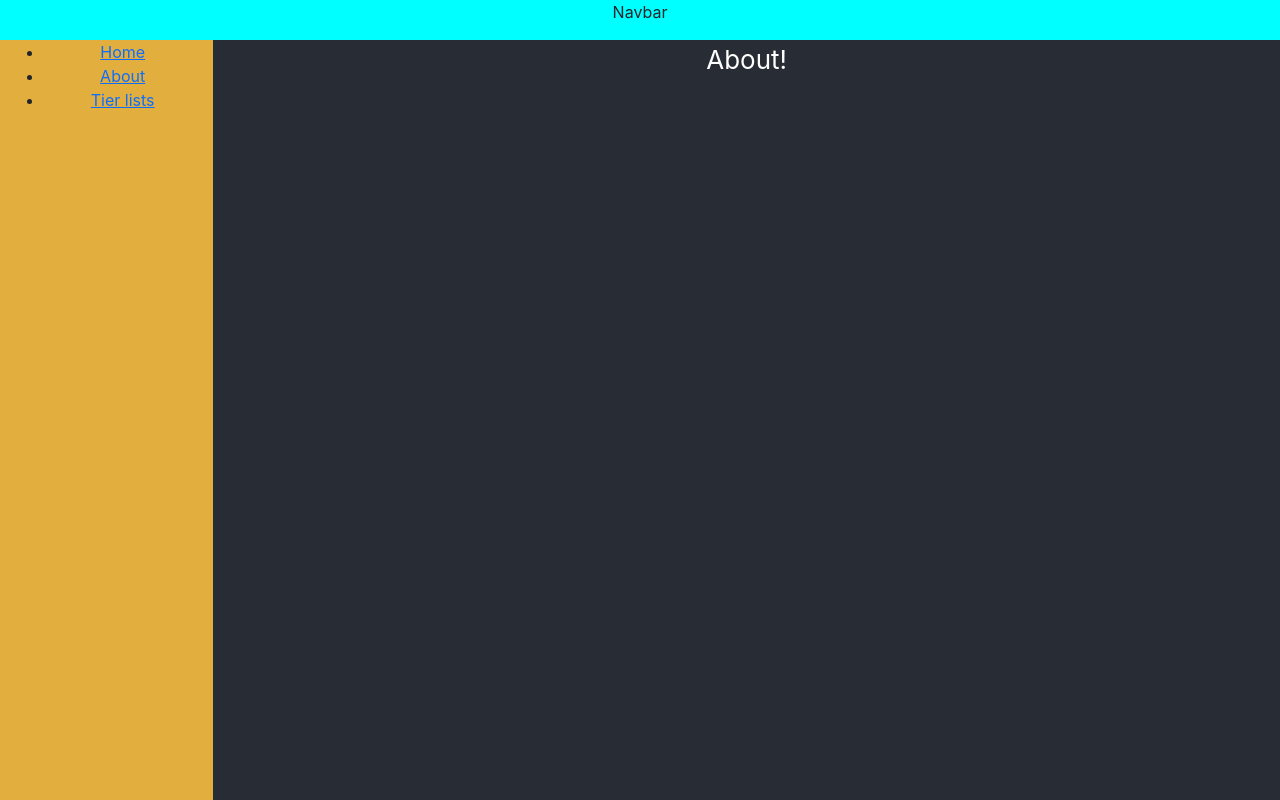
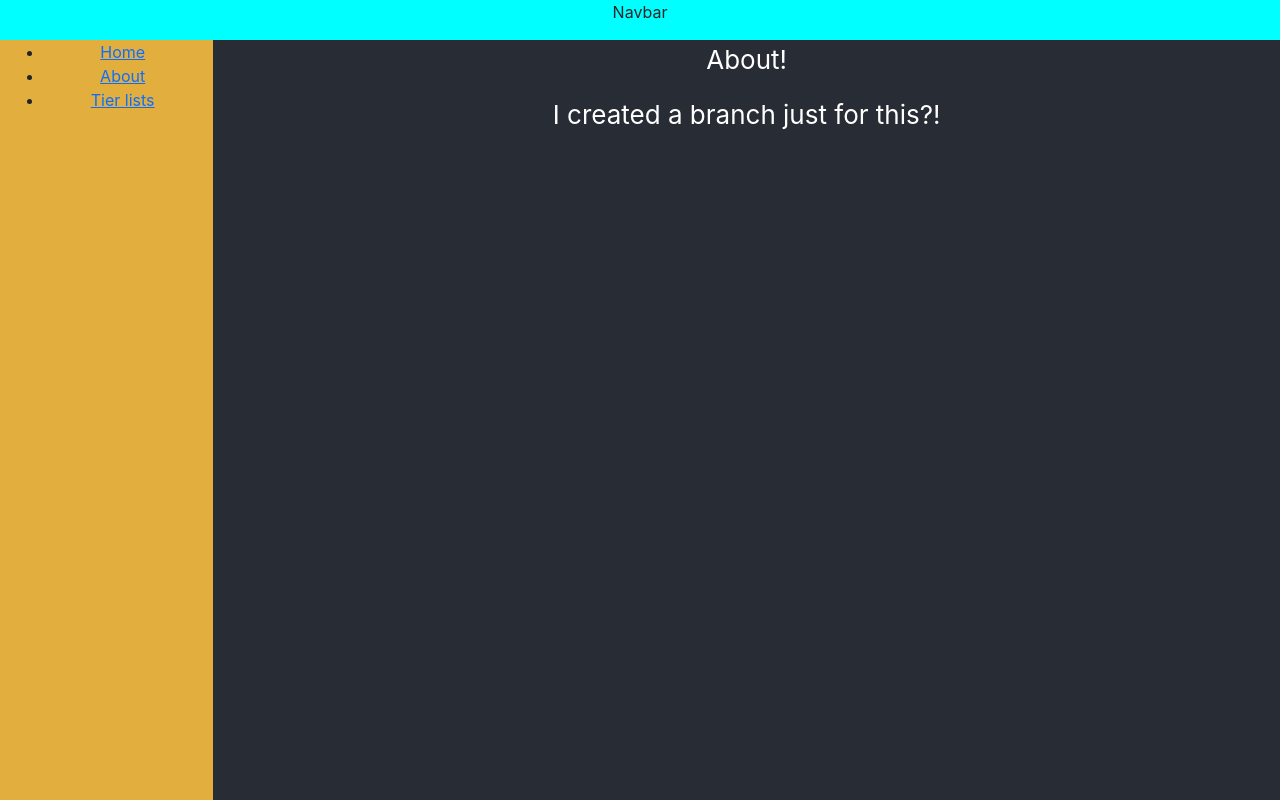
Before and after one commit to Noresp/homepage, a React (Create React App) app: page /about in a window 1280 px wide. Built offline with nearby package versions, Linux system fonts and the light colour scheme.

Commit message:
add info to about content

```diff
--- a/src/components/about.tsx
+++ b/src/components/about.tsx
@@ -2,9 +2,14 @@ import React from "react";
 
 class About extends React.Component {
     render() {
-        return <p>
-            About!
-        </p>;
+        return <>
+            <p>
+                About!
+            </p>
+            <p>
+                I created a branch just for this?!
+            </p>
+        </>;
     }
 }
 
```
